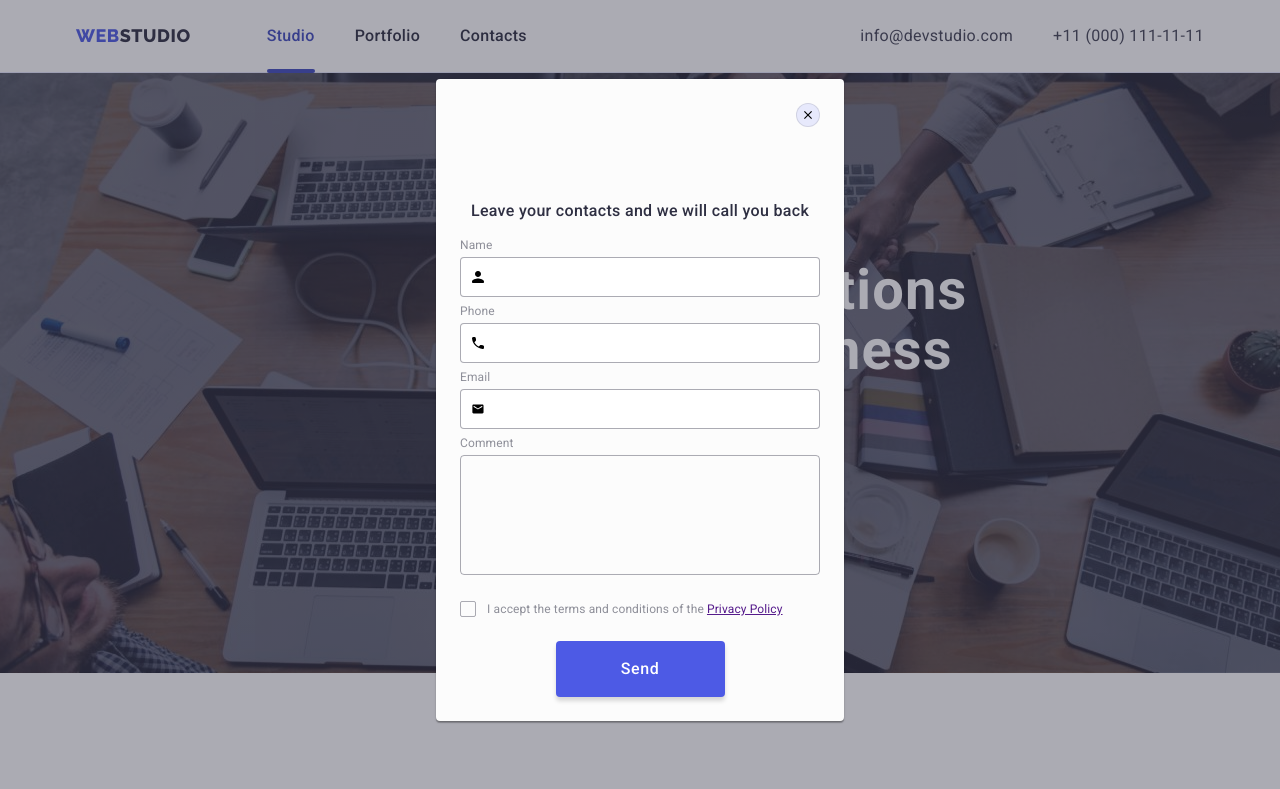
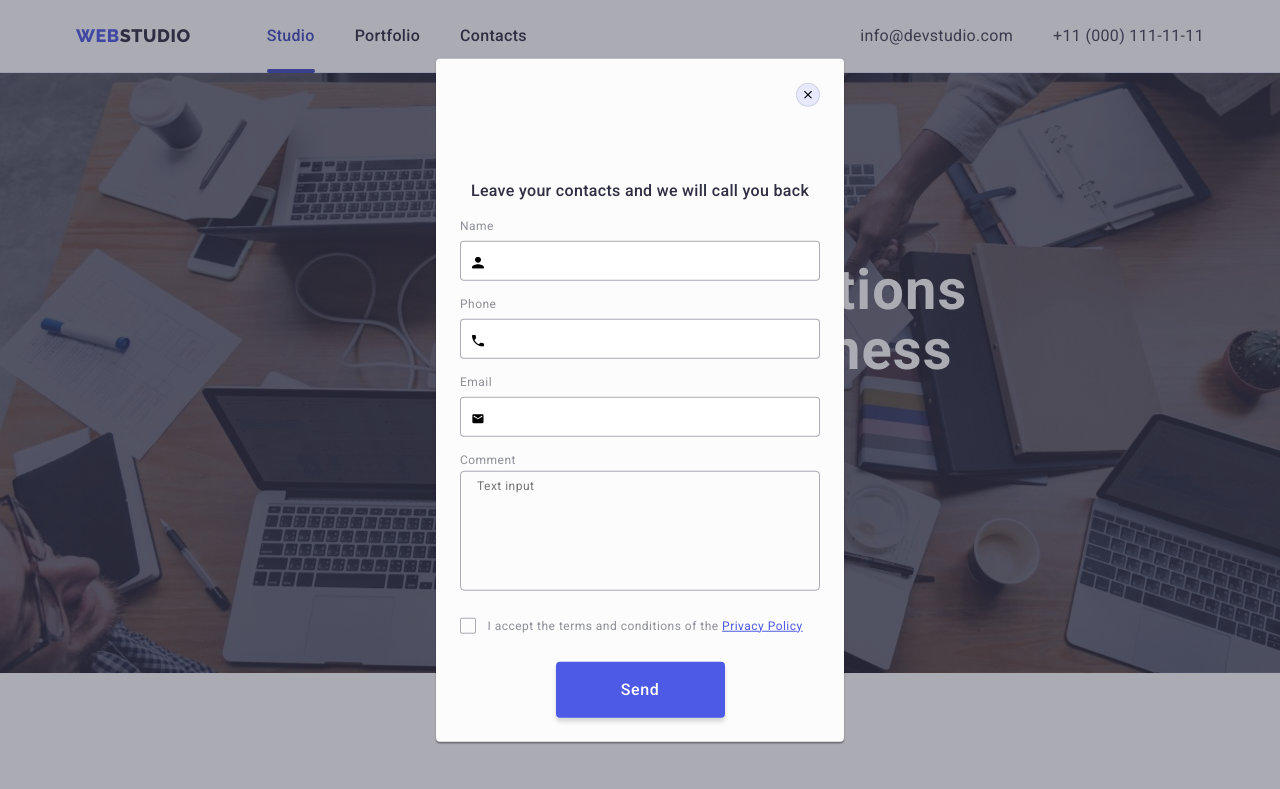
Before and after one commit to yuyaruchyk/goit-markup-hw-06, a plain HTML site: page index.html in a window 1280 px wide. Both pictures are taken after a click on the button "Order Service". Shown: the top 789 px of the page. Drawn offline with nearby package versions, Linux system fonts and the light colour scheme.

Commit message:
main-upd
main-upd

```diff
--- a/css/styles.css
+++ b/css/styles.css
@@ -774,6 +774,13 @@ button {
   display: flex;
   flex-direction: column;
 }
+
+.modal-field {
+
+margin-bottom: 8px;
+}
+
+
 .modal-form-text {
   display: block;
 
@@ -793,9 +800,10 @@ button {
   display: block;
   font-weight: 400;
   font-size: 12px;
-  line-height: 1.16;
-  letter-spacing: 0.01em;
+  line-height: 1.17;
+  letter-spacing: 0.04em;
   color: #8e8f99;
+  margin-bottom: 4px;
 }
 
 .modal-input {
@@ -807,6 +815,7 @@ button {
   margin-top: 4px;
   margin-bottom: 8px;
   padding-left: 42px;
+  outline: transparent;
   transition: border-color 250ms cubic-bezier(0.4, 0, 0.2, 1);
 }
 
@@ -850,7 +859,7 @@ button {
   background-color: transparent;
 }
 
-.label-check-text {
+.check-wrapper {
 
 
   margin-bottom: 24px;
@@ -867,6 +876,9 @@ button {
   border: 1px solid rgba(46, 47, 66, 0.4);
     border-radius: 2px;
     fill: transparent;
+    background-color: 250ms cubic-bezier(0.4, 0, 0.2, 1),
+      border 250ms cubic-bezier(0.4, 0, 0.2, 1),
+      fill 250ms cubic-bezier(0.4, 0, 0.2, 1);
 
 }
 .modal-checkbox:checked + .label-check-text .icon-check-box {
@@ -877,3 +889,7 @@ button {
 
 
 }
+
+.check-link {
+  color: var(--logo-text-color)
+}
--- a/index.html
+++ b/index.html
@@ -606,9 +606,9 @@
 
         <form class="modal-form">
           <div class="modal-field">
-            <label class="label-text">Name</label>
+            <label for="user-name" class="label-text">Name</label>
 
-            <span class="input-wrapper">
+            <div class="input-wrapper">
               <input
                 type="text"
                 name="user-name"
@@ -621,13 +621,13 @@
               <svg class="input-icon" width="12" height="12">
                 <use href="./images/icons.svg#icon-input-name"></use>
               </svg>
-            </span>
+            </div>
           </div>
 
           <div class="modal-field">
             <label class="label-text">Phone</label>
 
-            <span class="input-wrapper">
+            <div class="input-wrapper">
               <input
                 type="tel"
                 name="user-tel"
@@ -639,13 +639,13 @@
               <svg class="input-icon" width="12" height="12">
                 <use href="./images/icons.svg#icon-input-tel"></use>
               </svg>
-            </span>
+            </div>
           </div>
 
           <div class="modal-field">
             <label class="label-text">Email</label>
 
-            <span class="input-wrapper">
+            <div class="input-wrapper">
               <input
                 type="email"
                 name="user-email"
@@ -656,19 +656,20 @@
               <svg class="input-icon" width="12" height="12">
                 <use href="./images/icons.svg#icon-input-email"></use>
               </svg>
-            </span>
+            </div>
           </div>
 
           <div class="text-area-wrapper">
-            <label for="user-text" class="label-text">Comment</label>
+            <label for="user-comment" class="label-text">Comment</label>
             <textarea
-              name="user-text"
-              id="user-text"
+              name="user-comment"
+              id="user-comment"
               class="modal-comment modal-input"
+              placeholder="Text input"
             ></textarea>
           </div>
 
-          <div>
+          <div class="check-wrapper">
             <input
               id="user-privacy"
               type="checkbox"
@@ -683,7 +684,7 @@
                   <use href="./images/icons.svg#icon-icon-privacy"></use></svg
               ></span>
               I accept the terms and conditions of the
-              <a href="">Privacy Policy</a>
+              <a class="check-link" href="">Privacy Policy</a>
             </label>
           </div>
 
```
Also changed, not shown: portfolio.html (+1 -2 lines).
